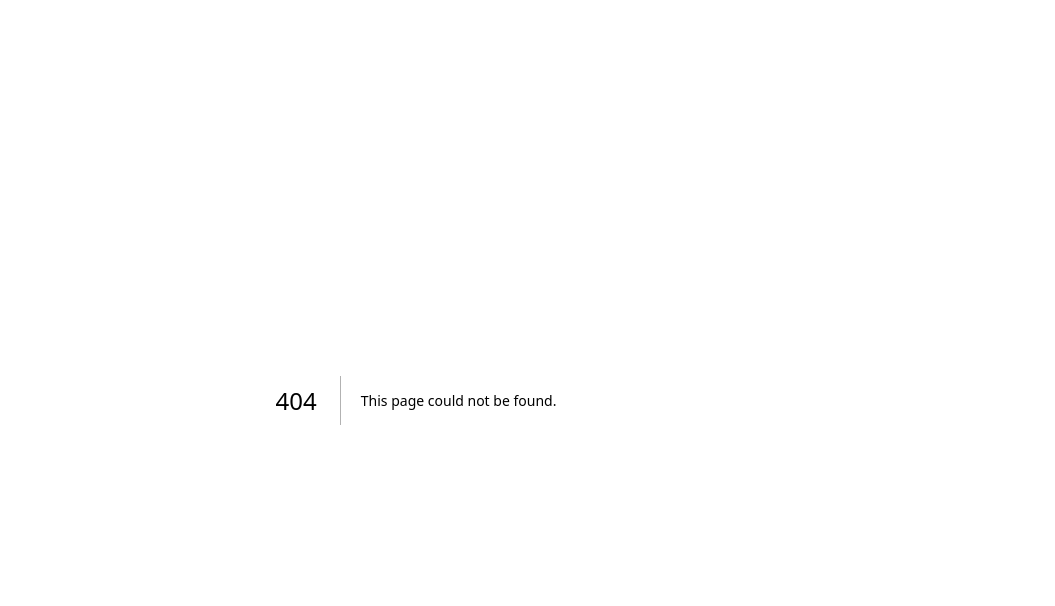
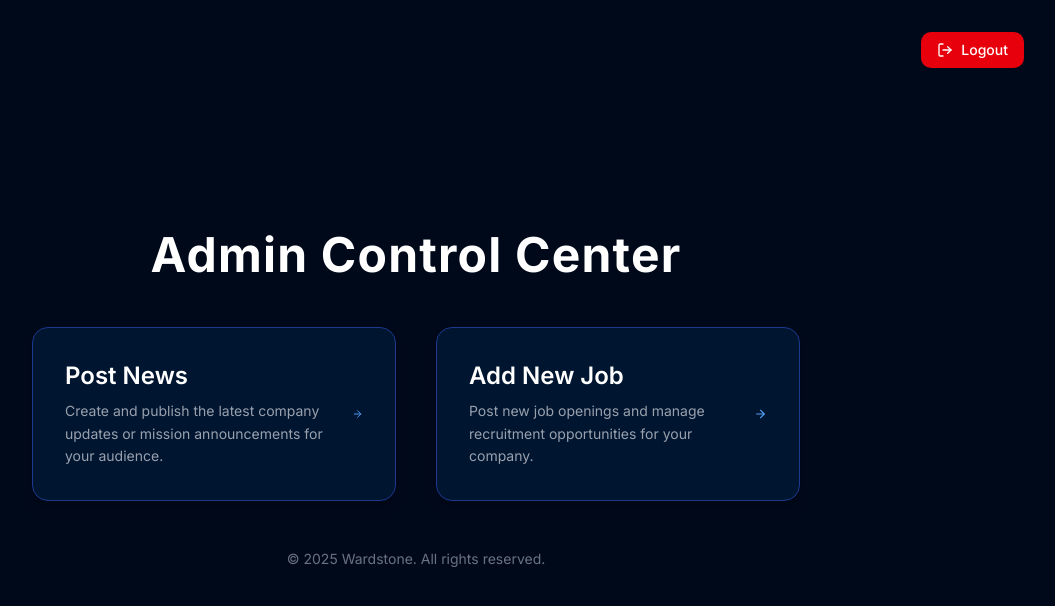
Before and after one commit to 221fa04732/WardStone, a Next.js app: page /admin in a window 1280 px wide. Before the commit this address had no page. Shown: the top 606 px of the page, without its empty margins (224-1279 px from the left). Built offline with nearby package versions, Linux system fonts and the light colour scheme.

Commit message:
admin landing page done

```diff
--- /dev/null
+++ b/app/admin/layout.tsx
@@ -0,0 +1,38 @@
+import type { Metadata } from "next";
+import { Geist, Geist_Mono, Rubik, Inter } from "next/font/google";
+
+const geistSans = Geist({
+    variable: "--font-geist-sans",
+    subsets: ["latin"],
+});
+
+const geistMono = Geist_Mono({
+    variable: "--font-geist-mono",
+    subsets: ["latin"],
+});
+
+const rubik = Rubik({
+    variable: "--font-rubik",
+    subsets: ["latin"],
+});
+
+const inter = Inter({
+    variable: "--font-inter",
+    subsets: ["latin"],
+});
+
+
+export const metadata: Metadata = {
+    title: "WARDSTONE - Admin",
+    description: "Next-generation Space Defense Technology",
+};
+
+export default function AdminLayout({
+    children,
+}: Readonly<{
+    children: React.ReactNode;
+}>) {
+    return (<div className={`${geistSans.variable} ${geistMono.variable} ${rubik.variable} ${inter.variable} antialiased`}>{children}
+        </div>
+    );
+}
--- /dev/null
+++ b/app/admin/page.tsx
@@ -0,0 +1,45 @@
+"use client";
+
+import Link from "next/link";
+import axios from "axios";
+import { toast } from "sonner";
+import { useRouter } from "next/navigation";
+import { ArrowRight, LogOut } from "lucide-react";
+
+export default function Admin(){
+    const router = useRouter();
+    const handleLogout = async () => {
+        try{
+            const response = await axios.get("/api/admin/logout",{
+                withCredentials: true
+            });
+            toast.success(response.data.message)
+            router.push("/admin");
+        }
+        catch(e){
+            toast.success("Failed to logout")
+        }
+    };
+
+    return (<div className="min-h-screen flex flex-col justify-center items-center bg-[#00091a] text-white px-6 py-12 relative">
+        <button onClick={handleLogout} className="absolute top-8 right-8 bg-red-600 hover:bg-red-700 px-4 py-2 rounded-lg text-sm font-medium flex items-center gap-2 transition-all cursor-pointer"><LogOut size={16} />Logout</button>
+        <h1 className="text-4xl md:text-5xl font-bold mb-12 text-center tracking-wide">Admin Control Center</h1>
+        <div className="grid grid-cols-1 md:grid-cols-2 gap-10 w-full max-w-3xl">
+            <Link href="/admin/newNews" className="group bg-[#00152f] p-8 rounded-2xl border border-blue-900 shadow-lg hover:bg-[#00204a] hover:shadow-blue-700/30 transition-all duration-300 flex justify-between items-center">
+                <div>
+                    <h2 className="text-2xl font-semibold group-hover:text-blue-400 transition-colors">Post News</h2>
+                    <p className="text-sm text-gray-400 mt-2 leading-relaxed">Create and publish the latest company updates or mission announcements for your audience.</p>
+                </div>
+                <ArrowRight className="text-blue-400 group-hover:translate-x-2 transition-transform" />
+            </Link>
+            <Link href="/admin/newJob" className="group bg-[#00152f] p-8 rounded-2xl border border-blue-900 shadow-lg hover:bg-[#00204a] hover:shadow-blue-700/30 transition-all duration-300 flex justify-between items-center">
+                <div>
+                    <h2 className="text-2xl font-semibold group-hover:text-blue-400 transition-colors">Add New Job</h2>
+                    <p className="text-sm text-gray-400 mt-2 leading-relaxed">Post new job openings and manage recruitment opportunities for your company.</p>
+                </div>
+                <ArrowRight className="text-blue-400 group-hover:translate-x-2 transition-transform" />
+            </Link>
+        </div>
+        <p className="text-gray-500 text-sm mt-12 text-center">© 2025 Wardstone. All rights reserved.</p>
+    </div>
+)}
```
